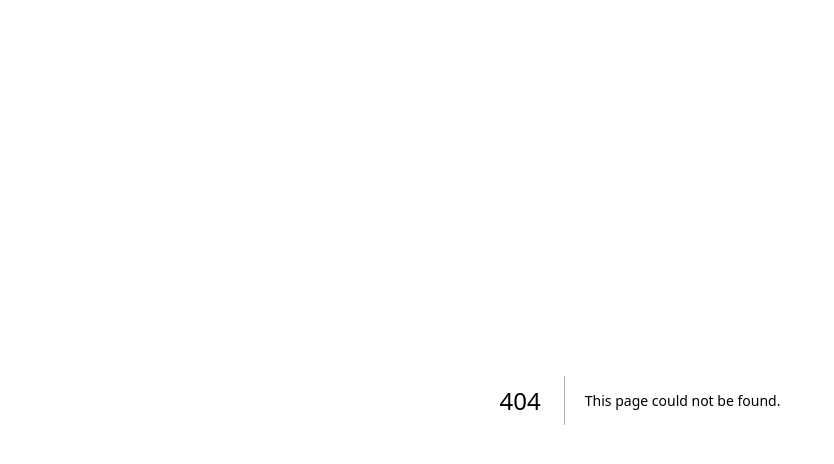
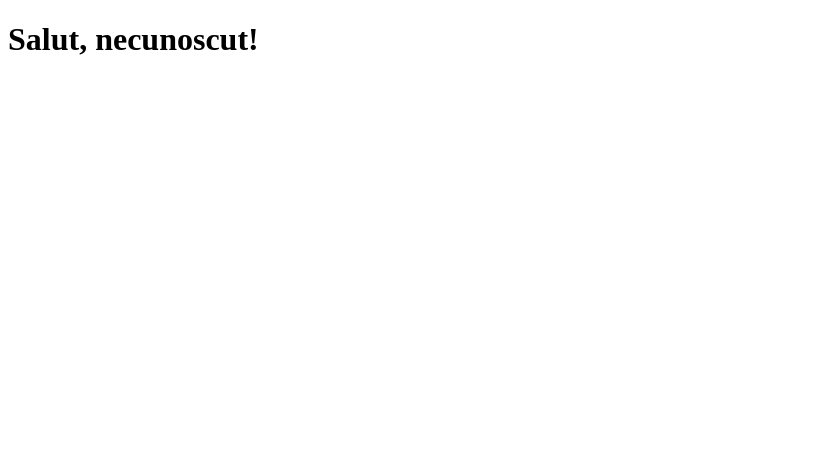
Before and after one commit to AzlaFord/Chat-App, a Next.js app: page /home in a window 1280 px wide. Before the commit this address had no page. Shown: the top 464 px of the page, without its empty margins (0-834 px from the left). Built offline with nearby package versions, Linux system fonts and the light colour scheme.

Commit message:
homepage

```diff
--- /dev/null
+++ b/src/app/home/page.jsx
@@ -0,0 +1,13 @@
+"use client";
+import { useSearchParams } from 'next/navigation';
+
+export default function HomePage() {
+  const searchParams = useSearchParams();
+  const user = searchParams.get('user') || 'necunoscut';
+
+  return (
+    <main>
+      <h1 className="text-2xl font-bold">Salut, {user}!</h1>
+    </main>
+  );
+}
--- a/src/app/page.jsx
+++ b/src/app/page.jsx
@@ -1,3 +1,4 @@
 export default function Home(){
+
     return ( <> <h1>Wellcome Home</h1></>)
 }
```
Also changed, not shown: src/app/login/page.jsx (+14 -1 lines).
